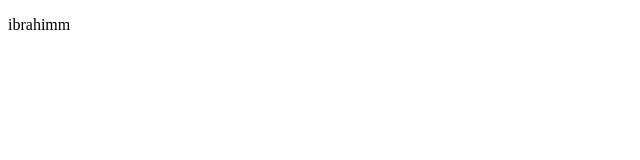
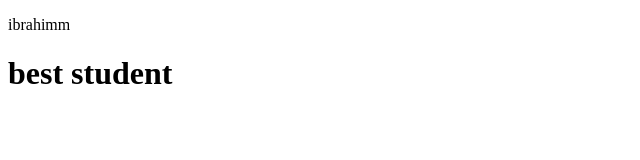
Before and after one commit to ibrahim496/css-grid-layout-portfolio, a plain HTML site: page index.html in a window 1280 px wide. Shown: the whole page, without its empty margins (0-640 px from the left). Drawn offline with Linux system fonts and the light colour scheme.

Commit message:
commit 1

```diff
--- a/index.html
+++ b/index.html
@@ -13,6 +13,7 @@
         </head>
         <body>
             <p>ibrahimm</p>
+            <h1>best student</h1>
         </body>
         </html></title>
     </head>
```
